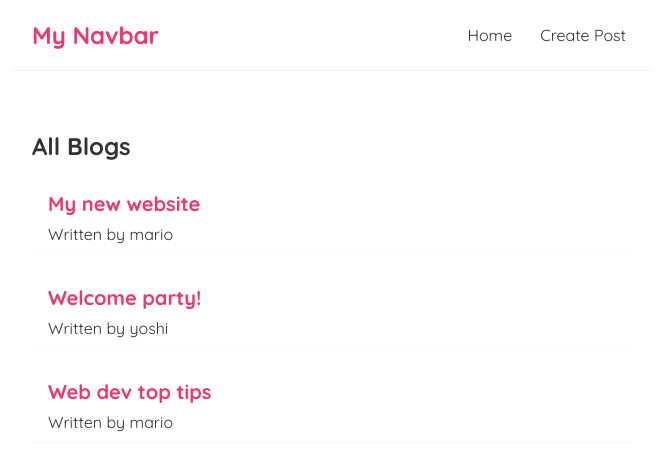
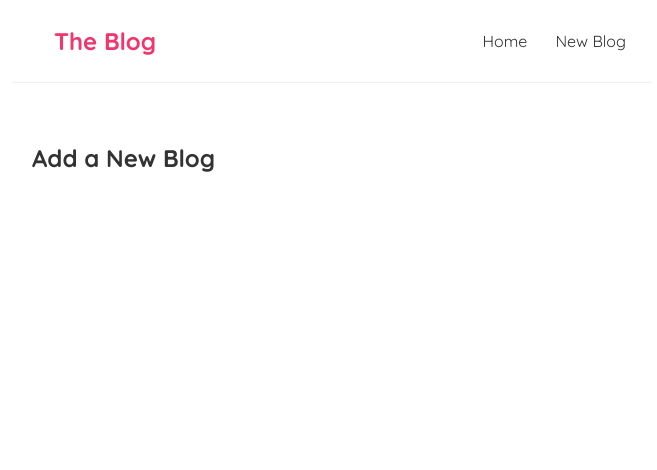
Before and after one commit to Kleriz171/learning-react-2, a React (Vite) app: page /create in a window 1280 px wide. Shown: the top 470 px of the page, without its empty margins (308-965 px from the left). Built offline with nearby package versions, Linux system fonts and the light colour scheme; data requests are answered from the project's data file.

Commit message:
Added Router and Create component with routing links.

```diff
--- a/src/App.jsx
+++ b/src/App.jsx
@@ -1,17 +1,21 @@
 import Navbar from './navbar'
 import Home from './home'
-import { BrowserRouter as Router, Route, Switch } from 'react-router-dom'
+import Create from './Create';
+import { BrowserRouter as Router, Routes, Route } from 'react-router-dom';
 
 function App() {
   return (
-    <>
-    <div className='App'>
-    <Navbar/>
-    <div className='content'>
-    <Home/>
-    </div>
-    </div>
-    </>
+    <Router>
+      <div className='App'>
+        <Navbar/>
+        <div className='content'>
+          <Routes>
+            <Route path='/' element={<Home/>}/>
+            <Route path='/create' element={<Create/>}/>
+          </Routes>
+        </div>
+      </div>
+    </Router>
   )
 }
 
--- /dev/null
+++ b/src/Create.jsx
@@ -0,0 +1,9 @@
+function Create() {
+  return (
+    <div className="create">
+        <h2>Add a New Blog</h2>
+    </div>
+  )
+}
+
+export default Create
--- a/src/navbar.jsx
+++ b/src/navbar.jsx
@@ -1,10 +1,12 @@
+import { Link } from 'react-router-dom';
+
 function Navbar() {
     return (
         <nav className="navbar">
-            <h1>My Navbar</h1>
+            <Link to="/"><h1>The Blog </h1></Link>
             <div className="links">
-                <a href="/">Home</a>
-                <a href="/create">Create Post</a>
+                <Link to="/">Home</Link>
+                <Link to="/create">New Blog</Link>
             </div>
         </nav>
       );
--- a/src/useFetch.jsx
+++ b/src/useFetch.jsx
@@ -4,6 +4,7 @@ function useFetch(url) {
     const [data,setData] = useState(null);
     const [isPending,setIsPending] = useState(true);
     const [error,setError] = useState(null);
+
     useEffect(() => {
         fetch(url)
         .then(res => {
```
